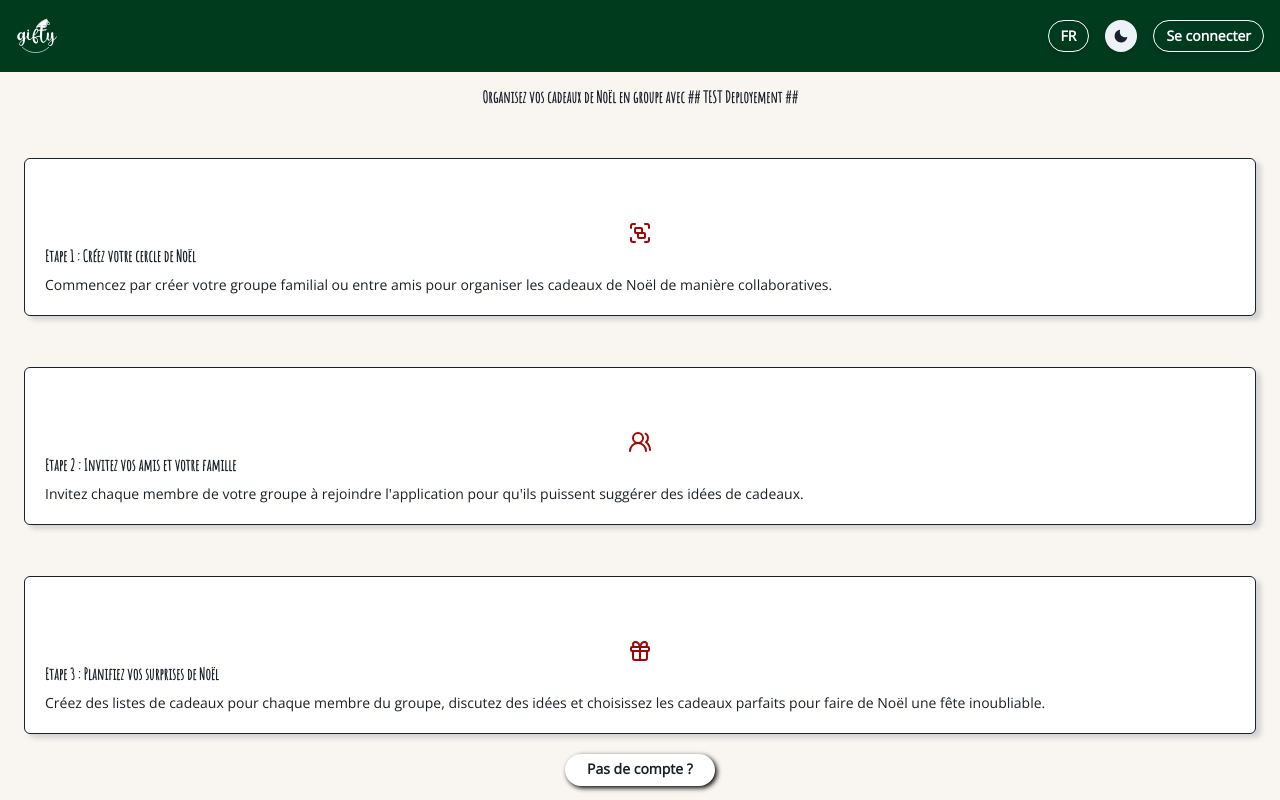
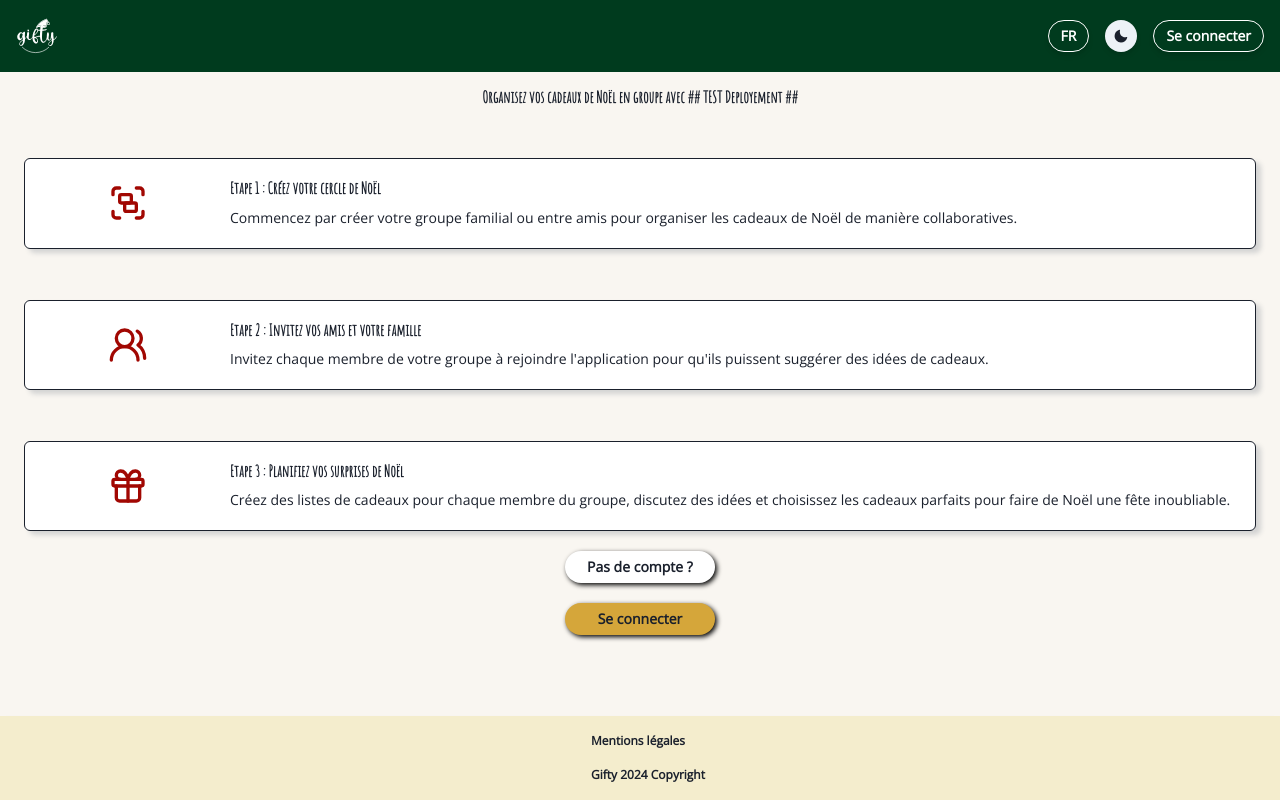
Before and after one commit to WildCodeSchool/2023-11-wns-bleu-g2-christmas-gifts-planner, a Next.js app in the folder frontend/: page / in a window 1280 px wide. Shown: the top 800 px of the page. Built offline with nearby package versions, Linux system fonts and the light colour scheme.

Commit message:
modified card icon placement

```diff
--- a/frontend/src/pages/index.tsx
+++ b/frontend/src/pages/index.tsx
@@ -7,6 +7,8 @@ import {
   CardHeader,
   Center,
   Flex,
+  Grid,
+  GridItem,
   Heading,
   Link,
   Text,
@@ -24,17 +26,17 @@ export default function Home() {
   });
 
   const homepageCardData = [{
-    icon:  <Group color="rgb(161, 7, 2)" />,
+    icon:  <Group color="rgb(161, 7, 2)" size="2.5rem" />,
     step: "step1",
     description: "step1-description"
   },
   {
-    icon:  <UsersRound color="rgb(161, 7, 2)" />,
+    icon:  <UsersRound color="rgb(161, 7, 2)" size="2.5rem" />,
     step: "step2",
     description: "step2-description"
   },
   {
-    icon:  <Gift color="rgb(161, 7, 2)" />,
+    icon:  <Gift color="rgb(161, 7, 2)" size="2.5rem" />,
     step: "step3",
     description: "step3-description"
   }
@@ -55,21 +57,26 @@ export default function Home() {
         boxShadow="5px 4px 5px rgb(211, 211, 211)"
         borderWidth="1px"
       >
-        <Center mt="5%" mb="-18px">
+        <Grid templateRows="repeat(2, 1fr)" templateColumns='repeat(6, 1fr)'>
+  <GridItem rowSpan={2} colSpan={1}>
+    <Center h="100%">
       {x.icon}
     </Center>
-
-        <CardHeader mb="-40px">
+  </GridItem>
+  <GridItem rowSpan={2} colSpan={5} p={0}>
+    <CardHeader mb="-40px" pl={0}>
       <Heading size="sm">{t(x.step)}</Heading>
     </CardHeader>
-
-        <CardBody>
+    <CardBody pl={0}>
       <Box>
         <Text pt="2" fontSize="sm">
-              {t(x.description)}{" "}
+          {t(x.description)}
         </Text>
       </Box>
     </CardBody>
+  </GridItem>
+</Grid>
+
       </Card>
         )
 }
```
Lines whose indentation alone changed are shown as unchanged.
